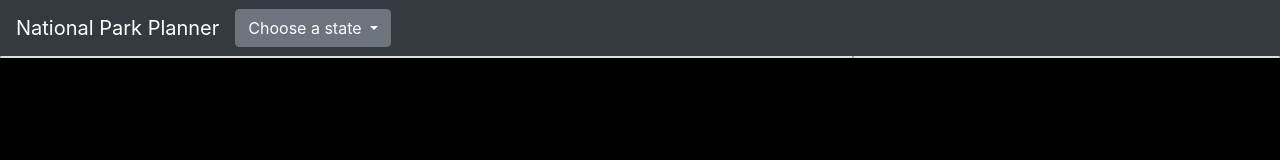
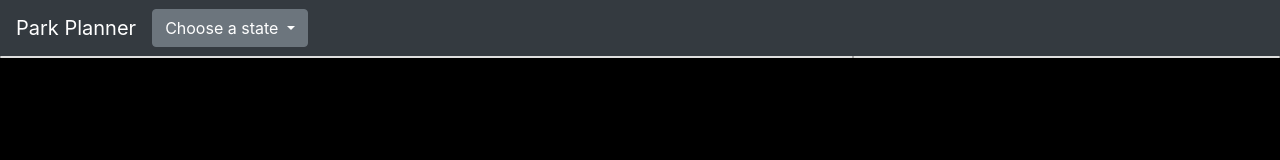
Before and after one commit to Anthony-J-Smith/National-Park-Planner, a plain HTML site: page index.html in a window 1280 px wide. Drawn offline with nearby package versions, Linux system fonts and the light colour scheme; no server answers.

Commit message:
Renamed project tab and Name

```diff
--- a/index.html
+++ b/index.html
@@ -1,7 +1,7 @@
 <!doctype html>
 <html lang="en">
   <head>
-    <title>National Park Planner</title>
+    <title>Park Planner</title>
     <!-- Required meta tags -->
     <meta charset="utf-8">
     <meta name="viewport" content="width=device-width, initial-scale=1, shrink-to-fit=no">
@@ -19,7 +19,7 @@
 <body>
 
     <nav class="navbar navbar-expand-lg navbar-dark bg-dark">
-        <a class="navbar-brand" href="index.html">National Park Planner</a>
+        <a class="navbar-brand" href="index.html">Park Planner</a>
 
 
          <!-- Bootstrap class for dropdown button, default flush right in navbar -->
```
